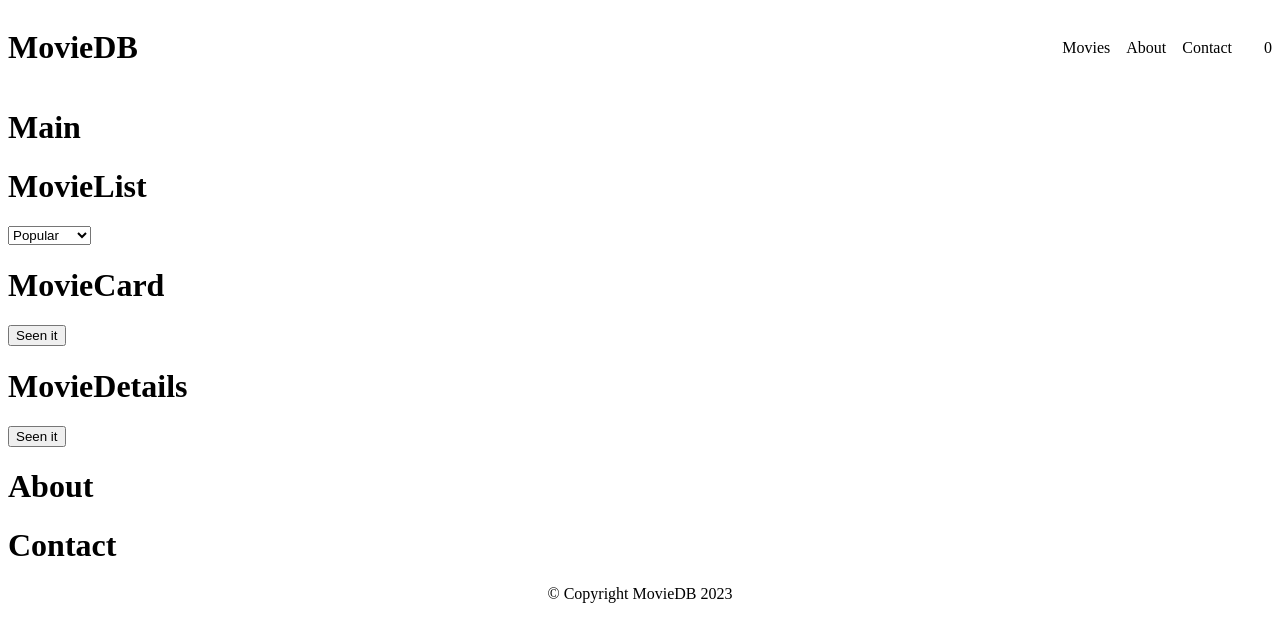
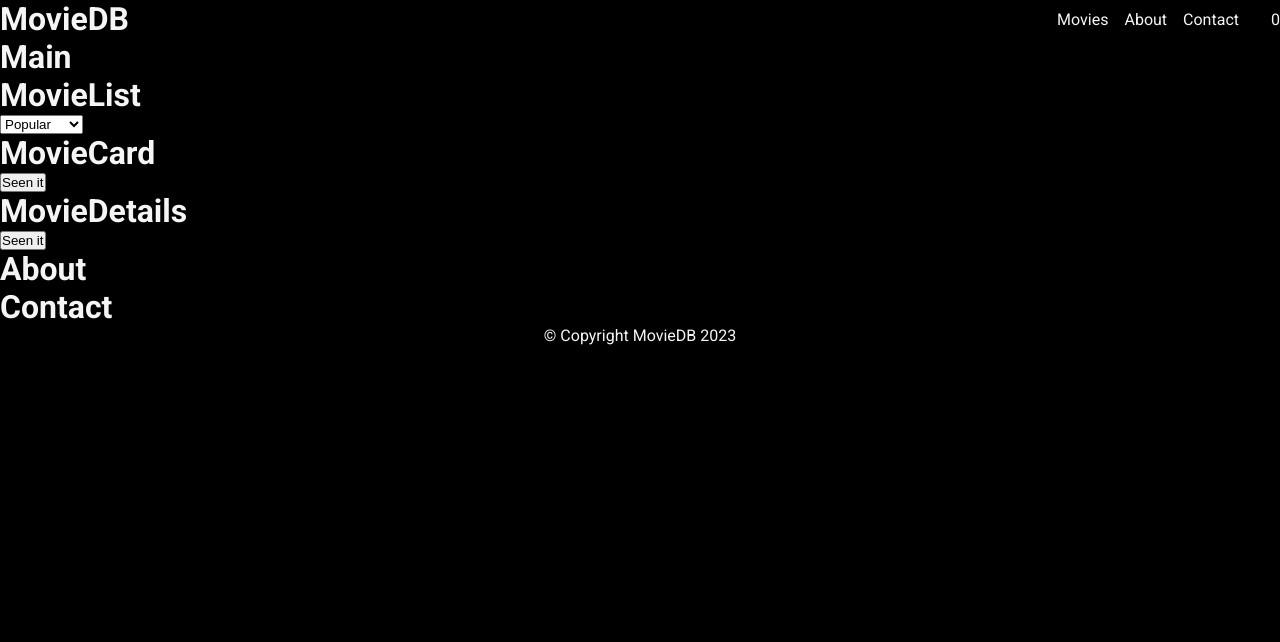
Before and after one commit to johanbry/movieDB-react, a React (Vite) app: page / in a window 1280 px wide. Shown: the top 642 px of the page. Built offline with nearby package versions, Linux system fonts and the light colour scheme.

Commit message:
global styling

```diff
--- a/src/index.css
+++ b/src/index.css
@@ -0,0 +1,18 @@
+@import url("https://fonts.googleapis.com/css2?family=Roboto:ital,wght@0,400;0,500;0,700;1,400;1,500;1,700&display=swap");
+
+* {
+  margin: 0;
+  padding: 0;
+  box-sizing: border-box;
+}
+
+body {
+  background-color: #000000;
+  color: whitesmoke;
+  font-family: "Roboto", sans-serif;
+}
+
+a {
+  color: inherit;
+  text-decoration: none;
+}
```
